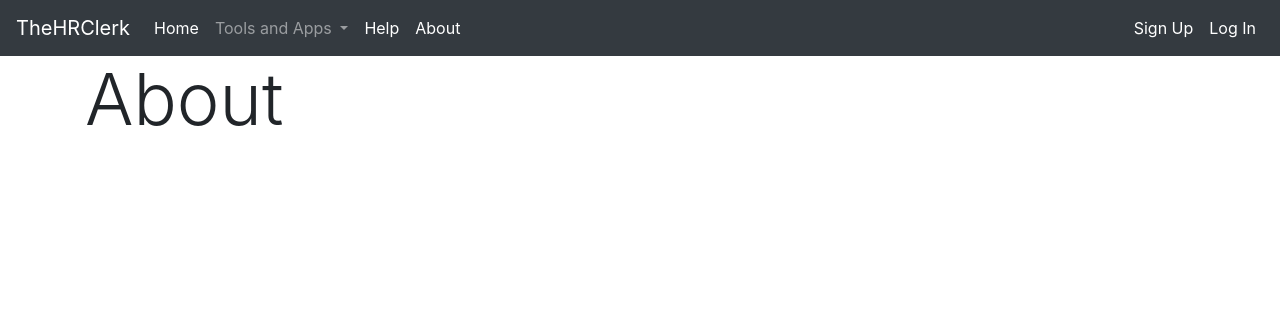
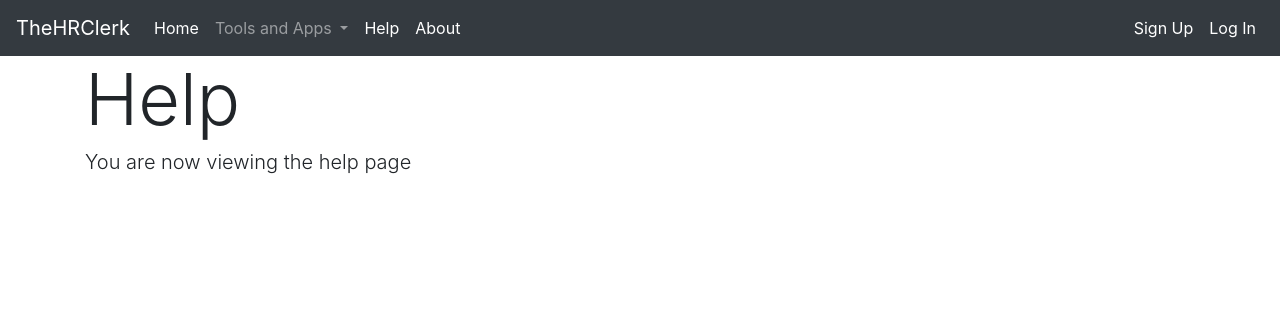
Before and after one commit to jerryarciaga/TheHRClerk, a Django app: page /help/ in a window 1280 px wide. Shown: the top 316 px of the page. Run offline with Django 3.2, Linux system fonts and the light colour scheme; some libraries are stand-ins or nearby versions.

Commit message:
Added placeholder content for the help page, also resized welcome font

```diff
--- a/templates/home/help.html
+++ b/templates/home/help.html
@@ -3,6 +3,7 @@
 {% block title %}Help{% endblock %}
 
 {% block content %}
-<h1 class="display-3">About<h1>
+<h1 class="display-3">Help<h1>
 
+<p class="lead">You are now viewing the help page</p>
 {% endblock %}
--- a/templates/home/home.html
+++ b/templates/home/home.html
@@ -2,7 +2,7 @@
 
 {% block content %}
 <div class="jumbotron">
-    <h1 class="display-4">Welcome to TheHRClerk!</h1>
+    <h1 class="display-3">Welcome to TheHRClerk!</h1>
     <p class="lead">Welcome to TheHRClerk! For HR Professionals, managing personnel records can be daunting, tedious and repetitive.
         This project aims to automate low-level tasks including, but not limited to updating trackers, filling out forms, generating
         templates and creating certificates.</p>
```
